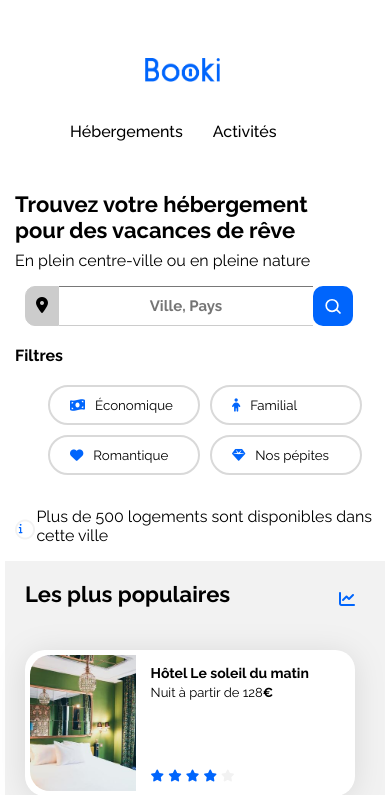
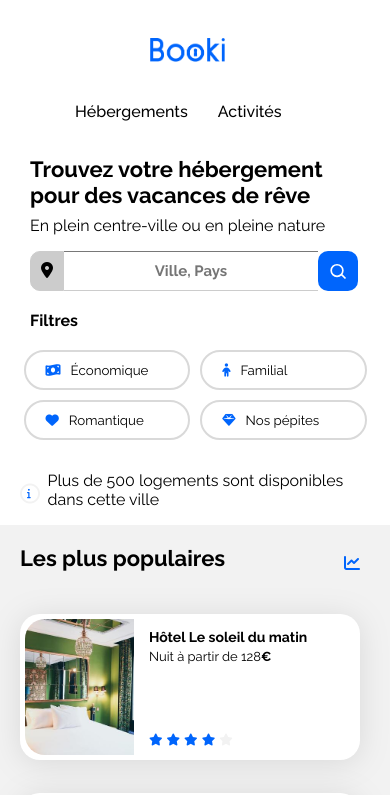
Before and after one commit to AiserJ/Projet-OpenClassrooms, a plain HTML site: page index.html in a window 390 px wide. Shown: the top 795 px of the page. Drawn offline with Linux system fonts and the light colour scheme.

Commit message:
Mis à jour final

```diff
--- a/css/style.css
+++ b/css/style.css
@@ -495,34 +495,55 @@ footer {
     body {
         margin-left: 0px;
         margin-right: 0px;
+        padding: 0px;
     }
 
     .logo {
-        padding-left: 130px;
+        padding-left: 150px;
+    }
+
+    .nav-bar {
+        padding-right: 60px;
+        padding-left: 60px;
     }
 
     nav {
         flex-wrap: wrap;
+        padding: 0px;
     }
 
     h1 {
         display: flex;
         width: 90%;
         font-size: 22px;
+        margin-right: 20px;
+        margin-left: 20px;
     }
 
     header {
         display: flex;
         padding-left: 10px;
+        padding-right: 10px;
         margin-top: 100px;
+        width: 95%;
+    }
+
+    .centre-ville {
+        margin-left: 20px;
+        margin-right: 20px;
     }
 
     .search-bar {
-        margin-left: 10px;
+        margin-left: 20px;
+        margin-right: 20px;
     }
 
     .destination{
         width: 250px;
+    }
+
+    .fa-stack {
+        width: 5%
     }
 
     .search-btn {
@@ -542,8 +563,7 @@ footer {
 
     .filtres {
         display: flex;
-        margin-top: 20px;
-        margin-bottom: 20px;
+        margin: 20px;
     }
 
     .filters {
@@ -555,7 +575,12 @@ footer {
 
     .filter-btn {
         display: flex;
-        width: 40%;
+        width: 45%;
+    }
+
+    .info-container {
+        margin-left: 10px;
+        margin-right: 10px;
     }
 
     .info-logements {
@@ -612,14 +637,14 @@ footer {
     .hebergements-and-populaires section {
         order: 2;
         background-color: white;
-        padding-left: 0px;
+        padding-left: 10px;
+        padding-right: 10px;
     }
 
     .hebergement-total {
         display: flex;
         flex-direction: column;
         width: 95%;
-        padding-left: 10px;
     }
 
     .hebergements-marseille {
@@ -627,8 +652,8 @@ footer {
     }
 
     .section-activite {
-        padding-left: 0px;
-        padding-right: 0px;
+        padding-left: 10px;
+        padding-right: 10px;
     }
 
     .activites-marseille {
@@ -640,9 +665,8 @@ footer {
     .card-arti {
         display: flex;
         flex-direction: column;
-        width: 95%;
+        width: 100%;
         margin-bottom: 20px;
-        margin-left: 10px;
     }
 
     footer {
--- a/index.html
+++ b/index.html
@@ -25,7 +25,7 @@
     <header>
         <section class="search-section">
             <h1>Trouvez votre hébergement pour des vacances de rêve</h1>
-            <p>En plein centre-ville ou en pleine nature</p>
+            <p class="centre-ville">En plein centre-ville ou en pleine nature</p>
             <div class="search-bar">
                 <div class="localisation">
                     <i class="fa-duotone fa-solid fa-location-dot"></i>
```
